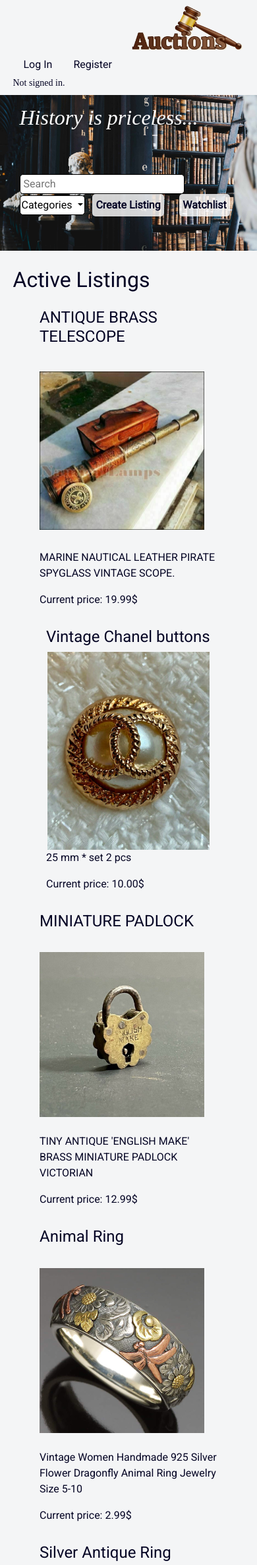
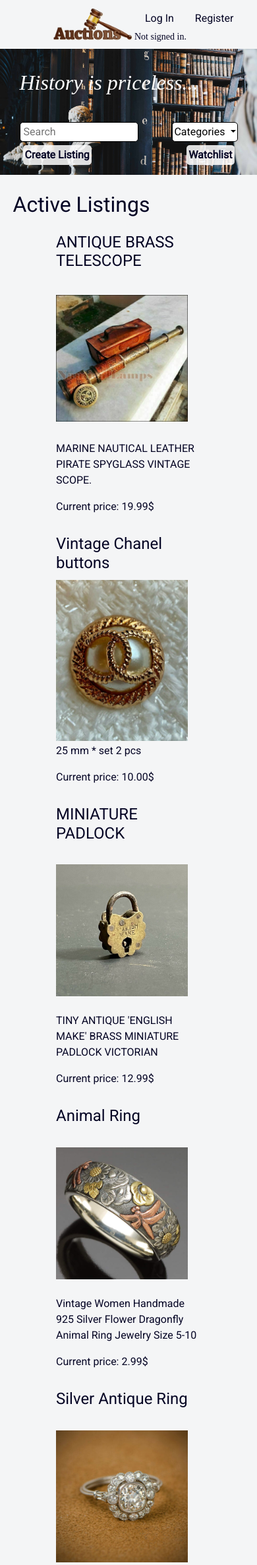
Before and after one commit to VladaPysh/Commerce, a Django app: page / in a window 390 px wide. Shown: the top 2372 px of the page at 66% size. Run offline with Django 3.2, Linux system fonts and the light colour scheme; data comes from the database, SQL or seed files in the repository; both versions use the stored data as it was after the commit; some libraries are stand-ins or nearby versions; some web fonts are replaced.

Commit message:
Filling active listings

```diff
--- a/auctions/forms.py
+++ b/auctions/forms.py
@@ -7,8 +7,7 @@ class CreateListing(ModelForm):
         fields = ['title', 'description', 'price', 'image', 'category']
         widgets = {
             'title': TextInput(attrs={'class': 'form-control'}),
-            'description': Textarea(attrs={'class': 'form-control', 'rows': '5'}),
-            'price': NumberInput(attrs={'class': 'form-control col-6'})
+            'description': Textarea(attrs={'class': 'form-control', 'rows': '5'})
         }
 
 class LeaveComment(ModelForm):
--- a/auctions/static/auctions/styles.css
+++ b/auctions/static/auctions/styles.css
@@ -29,9 +29,10 @@ h6 {
 .background .flex-item {
     font-size: 1rem;
     font-weight: 800;
-    background-color: rgba(255, 255, 255, 0.815);
-    padding: 5px;
+    background-color: rgba(255, 255, 255, 0.856);
+    padding: 3px;
     border-radius: 5px;
+    margin: 5px;
 }
 
 .background .flex-item:hover {
@@ -106,7 +107,7 @@ img {
 }
 
 .listing {
-    max-width: 300px;
+    max-width: 250px;
 }
 
 .listing:hover {
@@ -182,3 +183,21 @@ b {
     margin-top: 10vh;
     min-height: 10vh;
 }
+
+@media screen and (max-width: 650px) {
+    .search {
+        width: 180px;
+    }
+    .logo {
+        height: 50px;
+    }
+}
+
+@media screen and (max-width: 390px) {
+    .flex1 {
+        margin: 2vh 0;
+    }
+    .flex2 {
+        margin: 0;
+    }
+}
--- a/auctions/templates/auctions/category.html
+++ b/auctions/templates/auctions/category.html
@@ -8,7 +8,7 @@
         </div>
         <div class="flex flex2">
             <form action="{% url 'search' %}">
-                <input class="search" type="text" name="q" placeholder="Search">
+                <input class="search" type="text" name="q" autocomplete="off" placeholder="Search">
             </form>
             <div class="dropdown">
                 <button class="categories dropdown-toggle" type="button" id="dropdownMenuButton" data-toggle="dropdown" aria-haspopup="true" aria-expanded="false">
--- a/auctions/templates/auctions/create.html
+++ b/auctions/templates/auctions/create.html
@@ -8,7 +8,7 @@
       </div>
       <div class="flex flex2">
           <form action="{% url 'search' %}">
-              <input class="search" type="text" name="q" placeholder="Search">
+              <input class="search" type="text" name="q" autocomplete="off" placeholder="Search">
           </form>
           <div class="dropdown">
               <button class="categories dropdown-toggle" type="button" id="dropdownMenuButton" data-toggle="dropdown" aria-haspopup="true" aria-expanded="false">
@@ -28,7 +28,7 @@
 <div class="margin margin-top flex">
     <div class="flex-item item">
         <h2>Create Listing</h2>
-        <form action="{% url 'create' %}" enctype='multipart/form-data' method="POST">
+        <form action="{% url 'create' %}" enctype='multipart/form-data' autocomplete="off" method="POST">
             {% csrf_token %}
             {{ form.as_p }}
             <input class="button add" type="submit" value="Submit">
--- a/auctions/templates/auctions/index.html
+++ b/auctions/templates/auctions/index.html
@@ -8,7 +8,7 @@
         </div>
         <div class="flex flex2">
             <form action="{% url 'search' %}">
-                <input class="search" type="text" name="q" placeholder="Search">
+                <input class="search" type="text" name="q" autocomplete="off" placeholder="Search">
             </form>
             <div class="dropdown">
                 <button class="categories dropdown-toggle" type="button" id="dropdownMenuButton" data-toggle="dropdown" aria-haspopup="true" aria-expanded="false">
@@ -31,7 +31,7 @@
     {% for listing in listings %}
     <a class="flex-item listing" href="{% url 'item' listing.title %}">
         <h4>{{ listing.title }}</h4>
-        <img src="{{ listing.image.url }}" alt="image" style="width: 250px; height: 300px;">
+        <img src="{{ listing.image.url }}" alt="image" style="width: 200px; height: 250px;">
         <p>{{ listing.description }}</p>
         Current price: {{ listing.price }}$
     </a>
--- a/auctions/templates/auctions/item.html
+++ b/auctions/templates/auctions/item.html
@@ -8,7 +8,7 @@
       </div>
       <div class="flex flex2">
           <form action="{% url 'search' %}">
-              <input class="search" type="text" name="q" placeholder="Search">
+              <input class="search" type="text" name="q" autocomplete="off" placeholder="Search">
           </form>
           <div class="dropdown">
               <button class="categories dropdown-toggle" type="button" id="dropdownMenuButton" data-toggle="dropdown" aria-haspopup="true" aria-expanded="false">
--- a/auctions/templates/auctions/login.html
+++ b/auctions/templates/auctions/login.html
@@ -35,7 +35,7 @@
     <form action="{% url 'login' %}" method="post">
         {% csrf_token %}
         <div class="form-group">
-            <input autofocus class="form-control" type="text" name="username" placeholder="Username">
+            <input autofocus class="form-control" type="text" autocomplete="off" name="username" placeholder="Username">
         </div>
         <div class="form-group">
             <input class="form-control" type="password" name="password" placeholder="Password">
--- a/auctions/templates/auctions/register.html
+++ b/auctions/templates/auctions/register.html
@@ -36,10 +36,10 @@
     <form class="form" action="{% url 'register' %}" method="post">
         {% csrf_token %}
         <div class="form-group">
-            <input class="form-control" autofocus type="text" name="username" placeholder="Username">
+            <input class="form-control" autofocus type="text" autocomplete="off" name="username" placeholder="Username">
         </div>
         <div class="form-group">
-            <input class="form-control" type="email" name="email" placeholder="Email Address">
+            <input class="form-control" type="email" name="email" autocomplete="off" placeholder="Email Address">
         </div>
         <div class="form-group">
             <input class="form-control" type="password" name="password" placeholder="Password">
--- a/auctions/templates/auctions/search.html
+++ b/auctions/templates/auctions/search.html
@@ -8,7 +8,7 @@
         </div>
         <div class="flex flex2">
             <form action="{% url 'search' %}">
-                <input class="search" type="text" name="q" placeholder="Search">
+                <input class="search" type="text" name="q" autocomplete="off" placeholder="Search">
             </form>
             <div class="dropdown">
                 <button class="categories dropdown-toggle" type="button" id="dropdownMenuButton" data-toggle="dropdown" aria-haspopup="true" aria-expanded="false">
--- a/auctions/templates/auctions/watchlist.html
+++ b/auctions/templates/auctions/watchlist.html
@@ -8,7 +8,7 @@
         </div>
         <div class="flex flex2">
             <form action="{% url 'search' %}">
-                <input class="search" type="text" name="q" placeholder="Search">
+                <input class="search" type="text" name="q" autocomplete="off" placeholder="Search">
             </form>
             <div class="dropdown">
                 <button class="categories dropdown-toggle" type="button" id="dropdownMenuButton" data-toggle="dropdown" aria-haspopup="true" aria-expanded="false">
--- a/auctions/views.py
+++ b/auctions/views.py
@@ -14,7 +14,7 @@ from .forms import CreateListing, LeaveComment, Bid
 
 def index(request):
     listings = Listing.objects.all()
-    paginator = Paginator(listings, 24)
+    paginator = Paginator(listings, 12)
     page_number = request.GET.get('page')
     page_obj = paginator.get_page(page_number)
     return render(request, "auctions/index.html", {
--- a/commerce/settings.py
+++ b/commerce/settings.py
@@ -31,6 +31,7 @@ ALLOWED_HOSTS = []
 # Application definition
 
 INSTALLED_APPS = [
+    'djmoney',
     'auctions',
     'django.contrib.admin',
     'django.contrib.auth',
```
Also changed, not shown: auctions/migrations/0001_initial.py, auctions/migrations/0002_auto_20210303_1026.py (deleted), auctions/static/auctions/images/_3.JPG (added), auctions/static/auctions/images/hfhijkqpfjhjhehpflkqipkmjiqhkjphijpgAGxQ.jpg (added), auctions/static/auctions/images/s-l500.jpg (added), auctions/static/auctions/images/s-l500_0dQhecK.jpg (added), auctions/static/auctions/images/s-l500_KQTdWYO.jpg (added), db.sqlite3.
